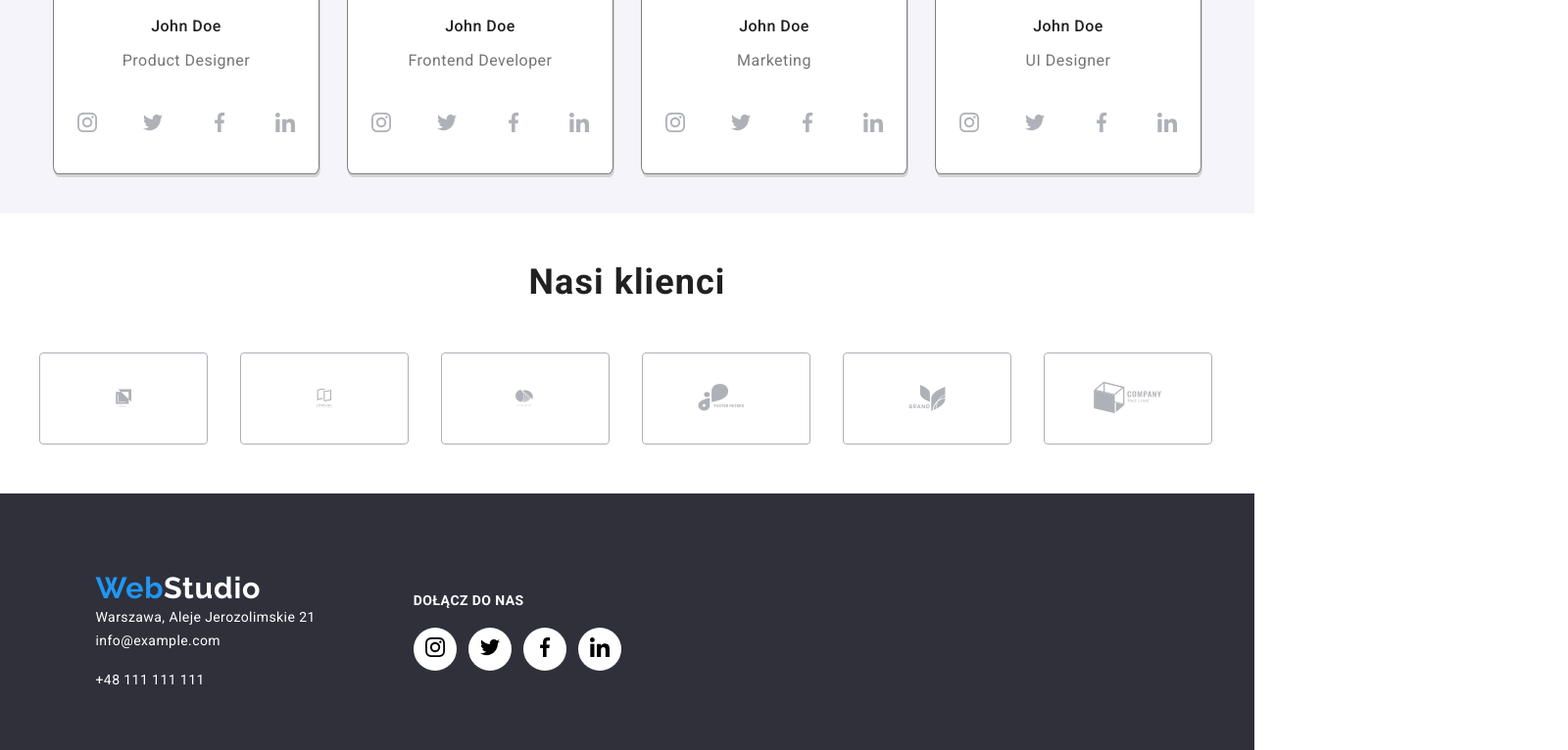
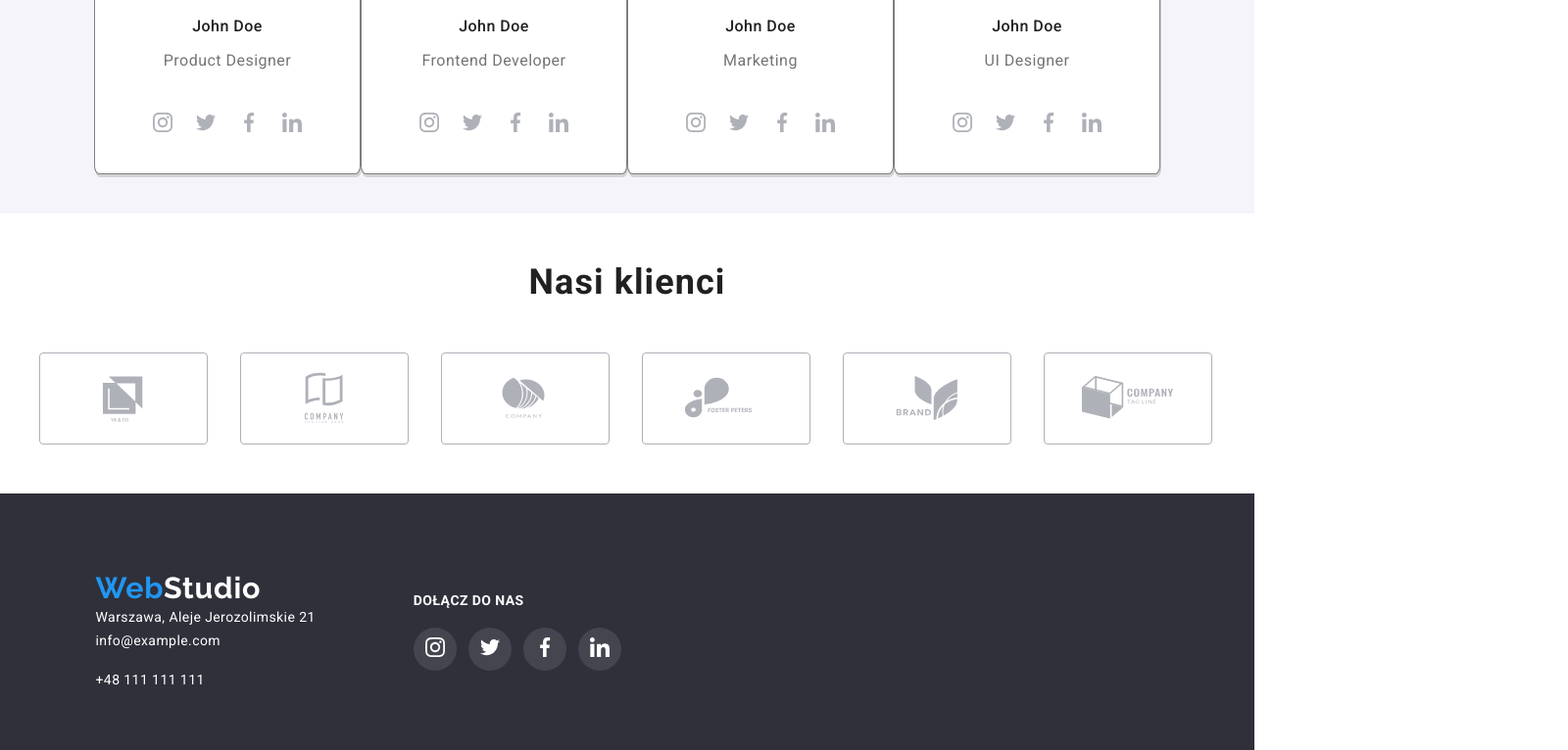
Before and after one commit to MariuszLeonGebel/goit-markup-hw-04, a plain HTML site: page index.html in a window 1280 px wide. Shown: the part 1700-2466 px from the top of the page at 98% size, 1600 px wide, since content can reach past the window. Drawn offline with Linux system fonts and the light colour scheme.

Commit message:
next minor adjustments

```diff
--- a/css/styles.css
+++ b/css/styles.css
@@ -185,7 +185,7 @@ a:focus {
   background-repeat: no-repeat;
   background-size: cover;
   background-color: #2f303a;
-  width: 1600px;
+  /* width: 1600px; */
   height: 450px;
   margin: auto auto 50px;
 }
@@ -315,7 +315,7 @@ a:focus {
 
 .section3 .container ul {
   display: flex;
-  justify-content: space-around;
+  justify-content: center;
 }
 
 .social-media-icons {
@@ -477,7 +477,7 @@ a:focus {
   display: block;
   width: 44px;
   height: 44px;
-  background-color: #fff;
+  background-color: rgba(255, 255, 255, 0.1);
   border-radius: 50%;
   margin-right: 12px;
 }
@@ -494,7 +494,7 @@ a:focus {
   align-items: center;
 }
 
-.footer-social-media-icons-icon:hover {
+.footer-social-media-icons-icon {
   fill: #fff;
 }
 
--- a/index.html
+++ b/index.html
@@ -279,42 +279,42 @@
         <ul class="section4-list list">
           <li class="section4-item">
             <div class="section4-rectangle">
-              <svg class="section4-rectangle-icon" width="41" height="46.7">
+              <svg class="section4-rectangle-icon" width="106" height="60">
                 <use href="images/icons.svg#icon-Logo"></use>
               </svg>
             </div>
           </li>
           <li class="section4-item">
             <div class="section4-rectangle">
-              <svg class="section4-rectangle-icon" width="40" height="52">
+              <svg class="section4-rectangle-icon" width="106" height="60">
                 <use href="images/icons.svg#icon-Logo-1"></use>
               </svg>
             </div>
           </li>
           <li class="section4-item">
             <div class="section4-rectangle">
-              <svg class="section4-rectangle-icon" width="43.46" height="41.18">
+              <svg class="section4-rectangle-icon" width="106" height="60">
                 <use href="images/icons.svg#icon-Logo-2"></use>
               </svg>
             </div>
           </li>
           <li class="section4-item">
             <div class="section4-rectangle">
-              <svg class="section4-rectangle-icon" width="84.44" height="40.62">
+              <svg class="section4-rectangle-icon" width="106" height="60">
                 <use href="images/icons.svg#icon-Logo-3"></use>
               </svg>
             </div>
           </li>
           <li class="section4-item">
             <div class="section4-rectangle">
-              <svg class="section4section4-rectangle-icon" width="62.54" height="45.43">
+              <svg class="section4section4-rectangle-icon" width="106" height="60">
                 <use href="images/icons.svg#icon-Logo-4"></use>
               </svg>
             </div>
           </li>
           <li class="section4-item">
             <div class="section4-rectangle">
-              <svg class="section4-rectangle-icon" width="93.79" height="43.93">
+              <svg class="section4-rectangle-icon" width="106" height="60">
                 <use href="images/icons.svg#icon-Logo-5"></use>
               </svg>
             </div>
```
